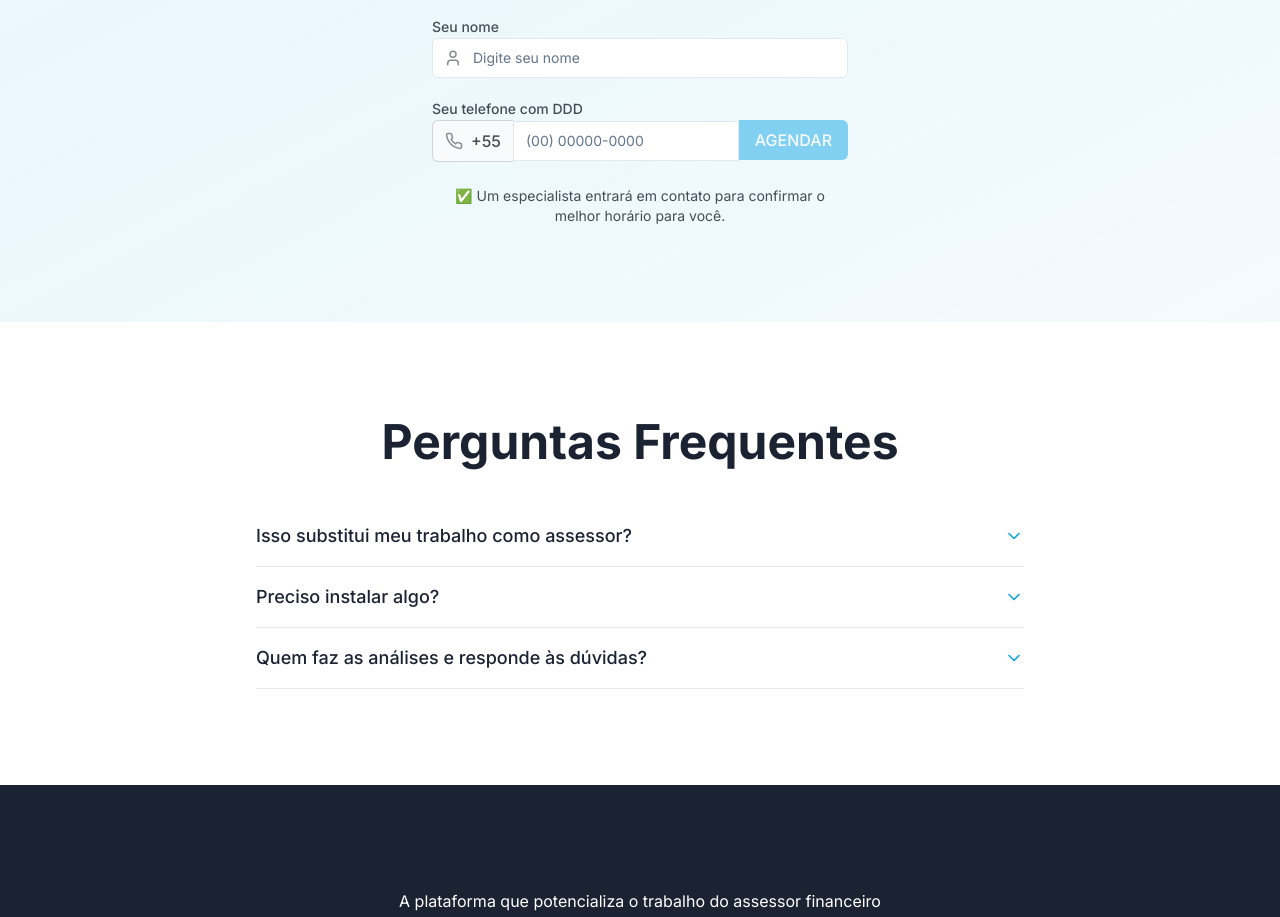
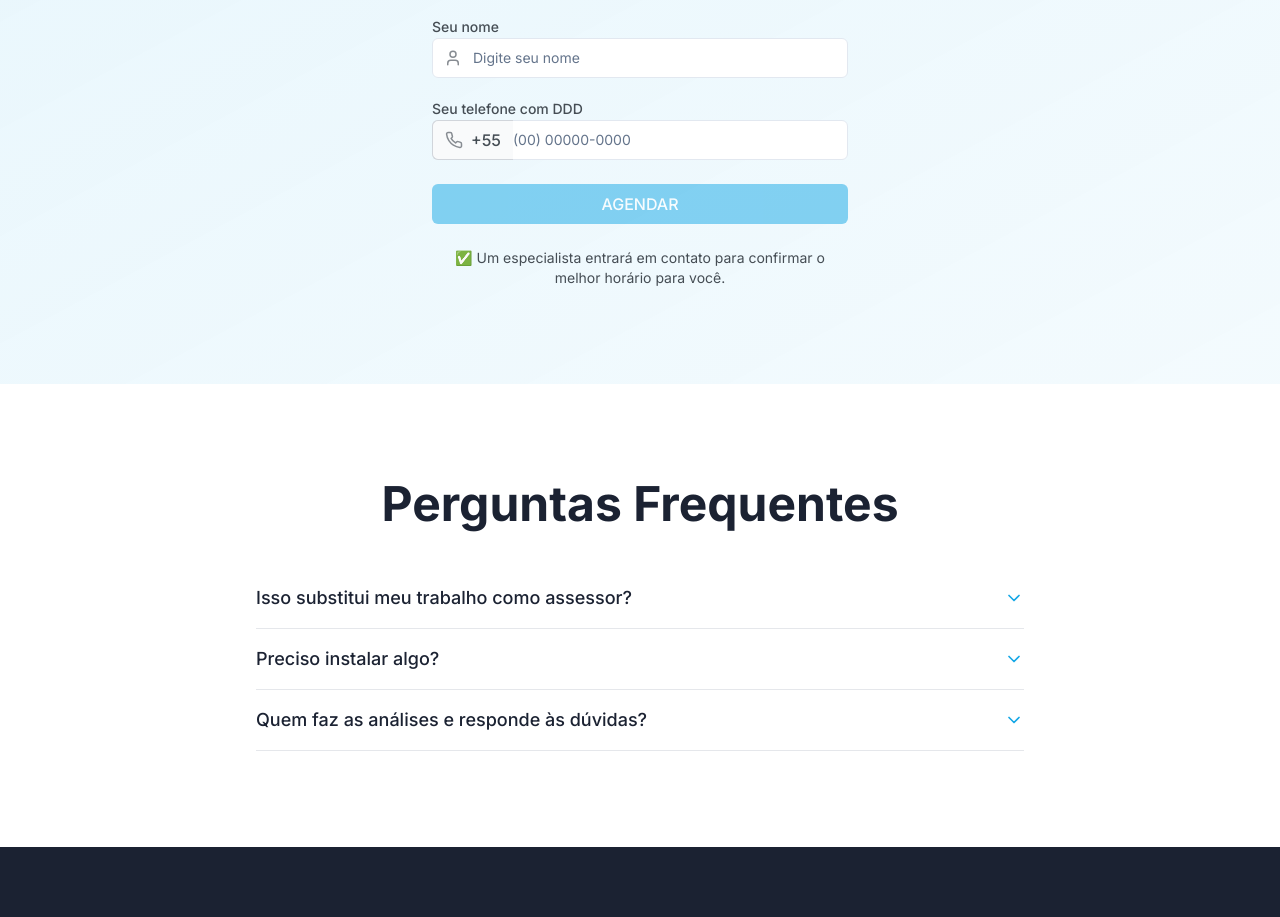
Before and after one commit to duopbr/assessoria-inteligente-duop, a React (Vite) app: page / in a window 1280 px wide. Shown: the part 5320-6237 px from the top of the page. Built offline with nearby package versions, Linux system fonts and the light colour scheme.

Commit message:
Fix "Agendar" button functionality
The "Agendar" button was not functioning due to an issue with the form submission logic. This commit addresses the problem by ensuring the button correctly triggers the form submission process.

```diff
--- a/src/components/landing/cta-section.tsx
+++ b/src/components/landing/cta-section.tsx
@@ -189,31 +189,35 @@ export function CTASection() {
               <Label htmlFor="phone" className="text-duop-gray-dark mb-1 block">
                 Seu telefone com DDD
               </Label>
-              <div className="flex">
-                <div className="flex items-center">
-                  <div className="bg-gray-50 border border-r-0 border-gray-300 px-2 sm:px-3 py-2 rounded-l-md flex items-center gap-1 sm:gap-2">
+              <div className="relative">
+                <div className="absolute inset-y-0 left-0 flex items-center">
+                  <div className="bg-gray-50 border border-r-0 border-gray-300 px-2 sm:px-3 py-2 rounded-l-md flex items-center gap-1 sm:gap-2 h-full">
                     <Phone size={16} className="text-duop-gray sm:w-[18px] sm:h-[18px]" />
                     <span className="text-duop-gray-dark font-medium text-sm sm:text-base">+55</span>
+                  </div>
                 </div>
                 <Input
                   id="phone"
                   type="tel"
                   placeholder="(00) 00000-0000"
-                    className="rounded-l-none rounded-r-none"
+                  className="pl-20"
                   value={phoneNumber}
                   onChange={handlePhoneChange}
                   maxLength={16}
                   required
                 />
               </div>
-                <Button type="submit" className="ml-0 bg-duop-purple hover:bg-duop-purple/90 text-white rounded-l-none text-sm sm:text-base px-3 sm:px-4"
+              {error && <p className="text-red-500 text-sm mt-1">{error}</p>}
+            </div>
+
+            <Button
+              type="submit"
+              className="w-full bg-duop-purple hover:bg-duop-purple/90 text-white text-sm sm:text-base px-3 sm:px-4"
               disabled={isSubmitting || phoneNumber.replace(/\D/g, "").length !== 11 || !name.trim()}
             >
               {isSubmitting ? "Enviando..." : "AGENDAR"}
             </Button>
-              </div>
-              {error && <p className="text-red-500 text-sm mt-1">{error}</p>}
-            </div>
+
             <p className="text-sm text-duop-gray-dark">
               ✅ Um especialista entrará em contato para confirmar o melhor horário para você.
             </p>
```
Lines whose indentation alone changed are shown as unchanged.
